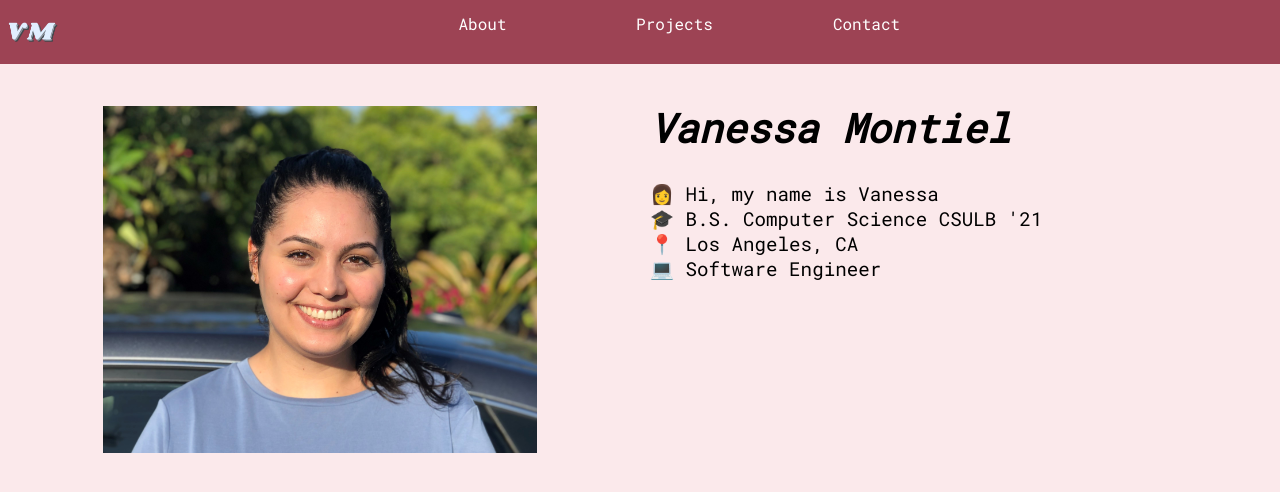
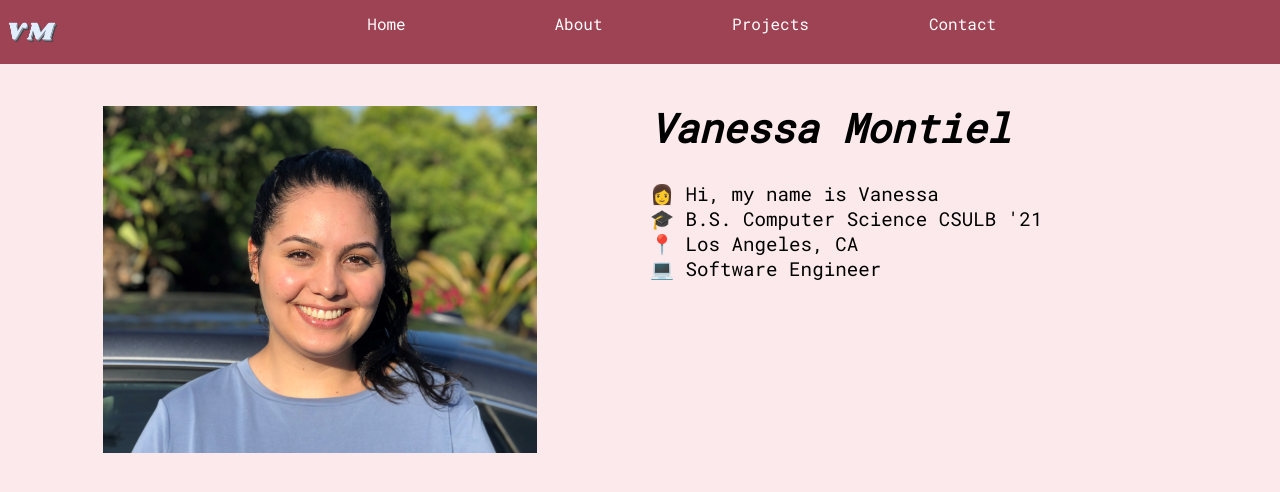
Before and after one commit to vmontielmg/por, a React (Create React App) app: page / in a window 1280 px wide. Shown: the top 492 px of the page. Built offline with nearby package versions, Linux system fonts and the light colour scheme.

Commit message:
add home link

```diff
--- a/src/App.js
+++ b/src/App.js
@@ -24,8 +24,11 @@ function App() {
            <ul className="nav-bar">
               <li>
                 <Link to='/'>
-                  <img src={require('./images/vm-logo.png')} alt='logo' id='logo' />
+                  <img src={require('../src/images/vm-logo.png')} alt='logo' id='logo' />
                 </Link>
+              </li>
+              <li className='pageLink'>
+                <Link to='/#' style={linkStyle}>Home</Link>
               </li>
               <li className="pageLink">
                 <Link to='/about' style={linkStyle}>About</Link>
```
